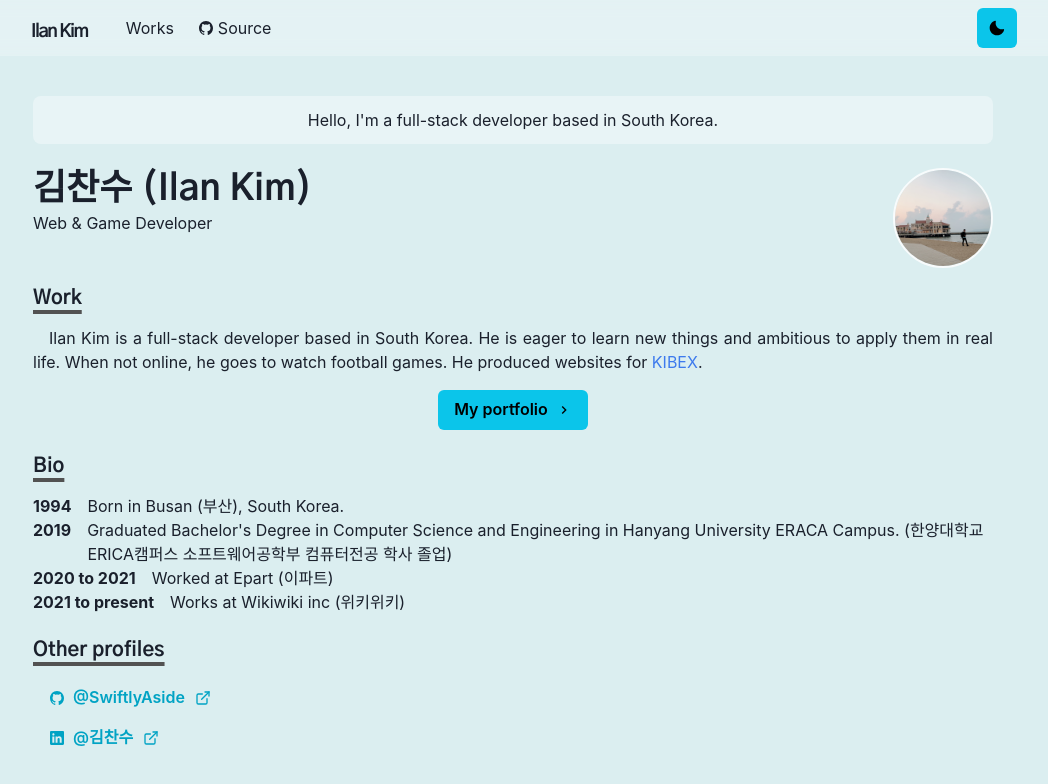
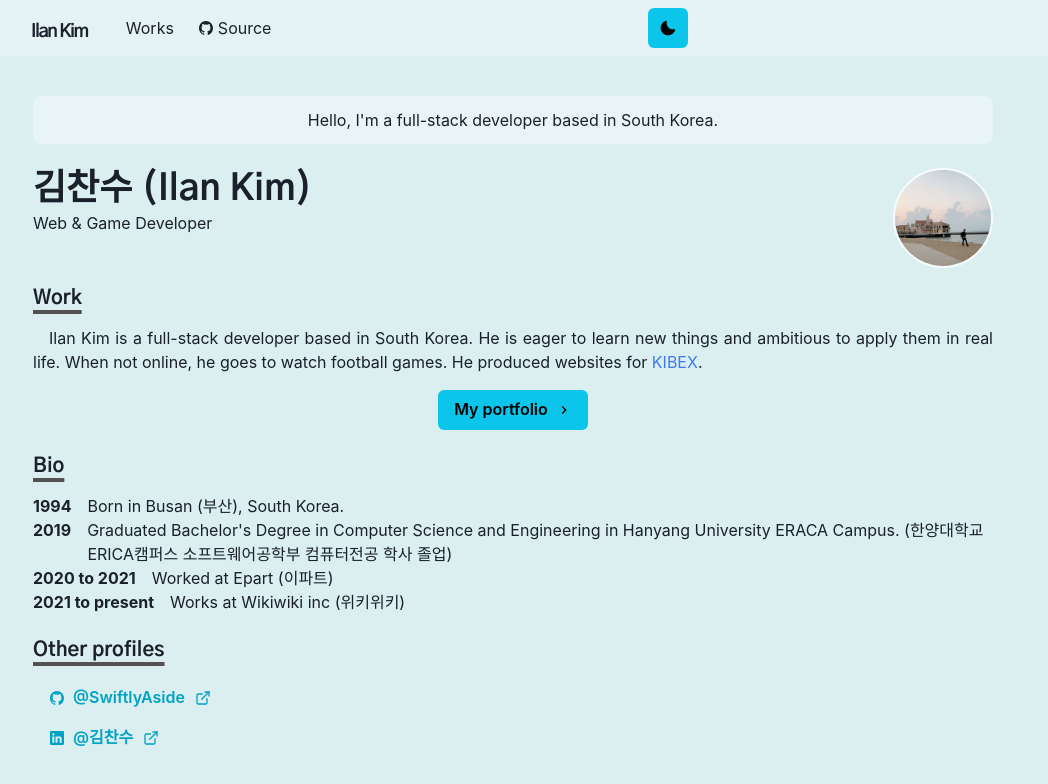
Before and after one commit to SwiftlyAside/swiftly-homepage, a Next.js app: page / in a window 1280 px wide. Shown: the top 784 px of the page, without its empty margins (127-1175 px from the left). Built offline with nearby package versions, Linux system fonts and the light colour scheme.

Commit message:
fix: fix dependency error

```diff
--- a/components/navbar.tsx
+++ b/components/navbar.tsx
@@ -71,9 +71,9 @@ const Navbar = ({ path, ...props }: NavbarProps) => {
         display="flex"
         p={2}
         maxW="container.lg"
-        wrap="wrap"
-        align="center"
-        justify="space-between"
+        // wrap="wrap"
+        alignItems="center"
+        justifyContent="space-between"
       >
         <Flex align="center" mr={5}>
           <Heading as="h1" size="lg" letterSpacing={'tighter'}>
@@ -103,7 +103,7 @@ const Navbar = ({ path, ...props }: NavbarProps) => {
             Source
           </LinkItem>
         </Stack>
-        <Box flex={1} align="right">
+        <Box flex={1}>
           <ThemeToggleButton />
           <Box ml={2} display={{ base: 'inline-block', lg: 'none' }}>
             <Menu isLazy id="navbar-menu">
--- a/pages/404.tsx
+++ b/pages/404.tsx
@@ -13,7 +13,7 @@ const NotFound = () => (
     <Heading as="h1">404</Heading>
     <Text>Page not found</Text>
     <Divider my={6} />
-    <Box my={6} align="center">
+    <Box my={6} alignItems="center">
       <Link href="/" passHref>
         <Button colorScheme="cyan">Go to home page</Button>
       </Link>
```
